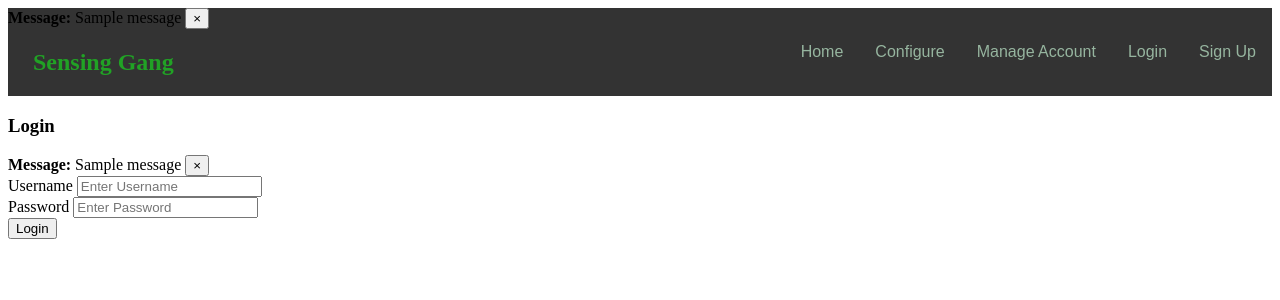
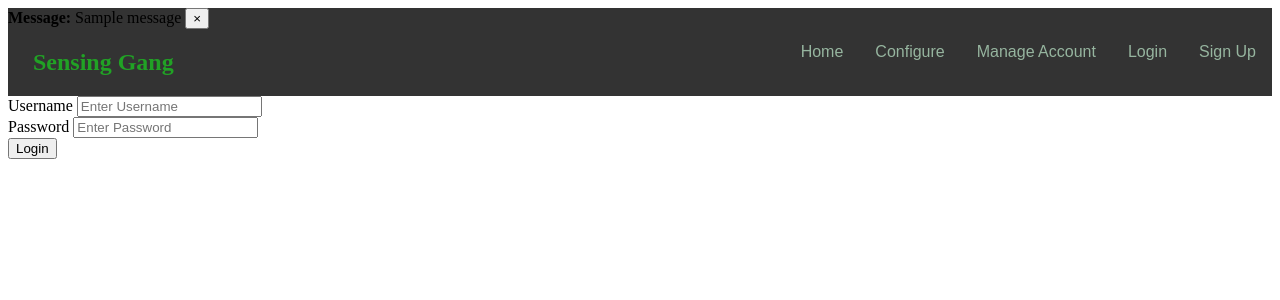
Before and after one commit to UBCO-COSC-310-Winter-2022-T2/the-project-sensinggang, a Django app: page /signin in a window 1280 px wide. Shown: the top 300 px of the page. Run offline with Django 4.2, Linux system fonts and the light colour scheme; tables that the repository leaves empty hold one stand-in row (values such as "Sample post"); one stand-in notice (Sample message) is shown.

Commit message:
Changed login redirect to homepage including nav bar

```diff
--- a/sensingGang/templates/users/signin.html
+++ b/sensingGang/templates/users/signin.html
@@ -7,17 +7,8 @@
 {% endblock style %}
 
 {% block content %}
-        <h3>Login</h3>
-        {% for message in messages %}
-        <div class="alert alert-{{ message.tags }} alert-dismissible fade show" role="alert">
-          <strong>Message: </strong> {{ message }}
-          <button type="button" class="close" data-dismiss="alert" aria-label="Close">
-            <span aria-hidden="true">&times;</span>
-          </button>
-        </div>
-      {% endfor %}
 
-        <form action="/signin" method="post">
+        <form action="" method="post">
             {% csrf_token %}
            <label = for"">Username</label>
            <input type = "text" id = "username" name = 'username' placeholder = "Enter Username">
@@ -30,3 +21,7 @@
 
         <script src="" async defer></script>
 {% endblock content %}
+
+<body>
+  <h1> Welcome </h1>
+</body>
--- a/sensingGang/users/views.py
+++ b/sensingGang/users/views.py
@@ -62,7 +62,7 @@ def signin(request):
         if user is not None:
             login(request, user)
             firstname = user.first_name
-            return render(request, "users/home.html", {'firstname': firstname})
+            return render(request, "masterTemplate.html", {'firstname': firstname})
         else:
             messages.error(request, "Username or password is incorrect")
             return redirect('signin')
```
